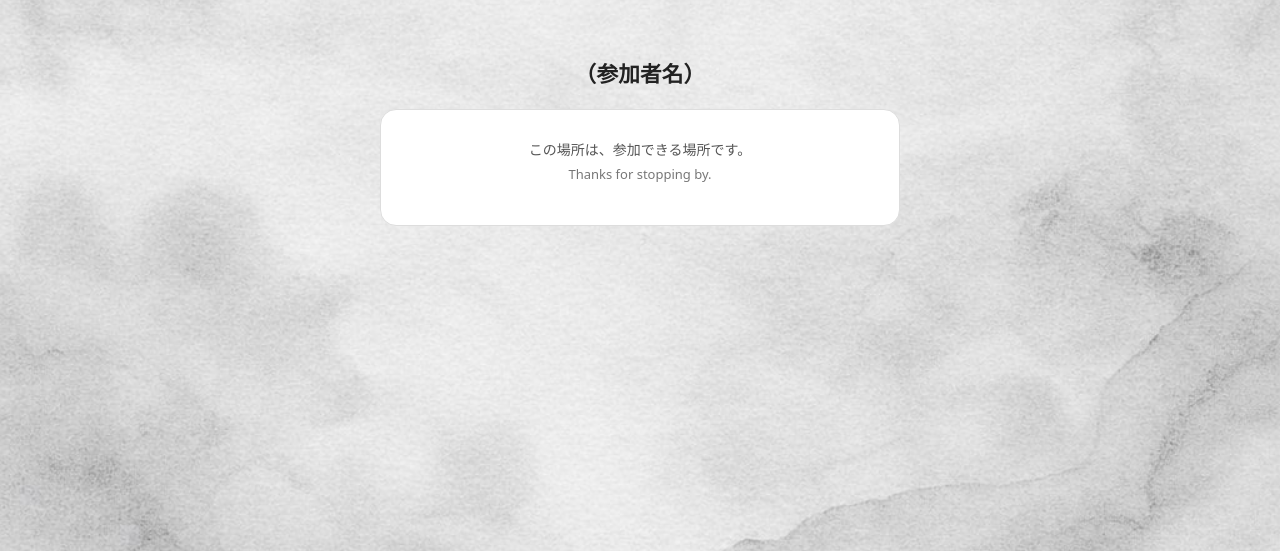
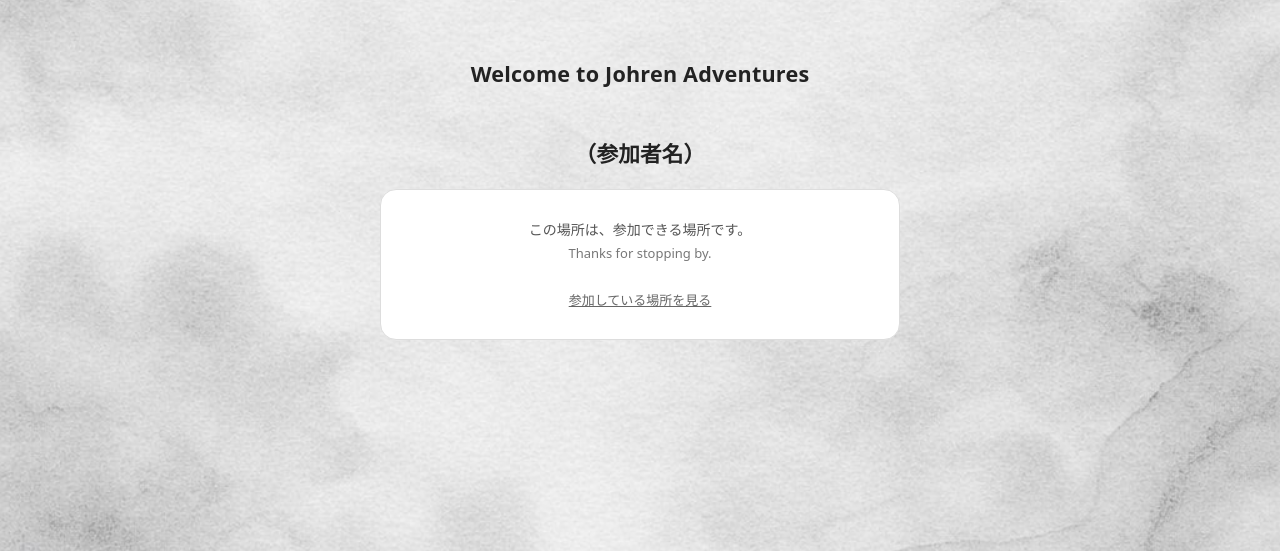
Before and after one commit to sansymeon/johren-adventure-site, a Python web app: template jbs/qr/level_02/template/index.html in a window 1280 px wide. Shown: the top 551 px of the page. Run offline with Jinja, Linux system fonts and the light colour scheme; the template is opened without the code that fills it, so the values that code supplies are empty.

Commit message:
Update index.html

```diff
--- a/jbs/qr/level_02/template/index.html
+++ b/jbs/qr/level_02/template/index.html
@@ -1,4 +1,10 @@
+<!--
+Johren QR visit — JBS Level 02
+In the script below, replace "sample_002" with the correct merchant ID.
+Do not display visit counts on this page.
+-->
 <!DOCTYPE html>
+
 <html lang="ja">
 <head>
   <meta charset="UTF-8">
@@ -50,15 +56,12 @@
       margin-bottom:12px;
     }
 
-    .count{
-      font-size:13px;
-      color:#777;
-    }
   </style>
 </head>
 
 <body>
   <div class="wrap">
+    <h1>Welcome to Johren Adventures</h1><br>
     <h1>（参加者名）</h1>
 
     <div class="card">
@@ -68,12 +71,26 @@
     Thanks for stopping by.
   </span>
 </div>
+<div style="margin-top:24px; font-size:13px; color:#666;">
+  <a href="/jbs/map/" style="color:#666; text-decoration:underline;">
+    参加している場所を見る
+  </a>
+</div>
 
 
 
     </div>
   </div>
 
+</script>
+<script src="/js/storage.js"></script>
+<script>
+  // Johren QR visit — JBS Level 02 (merchant-specific)
+  if (window.recordVisit) {
+    window.recordVisit("jbs:level_02:sample_001");
+  }
+</script>
+
 
 </body>
 </html>
```
